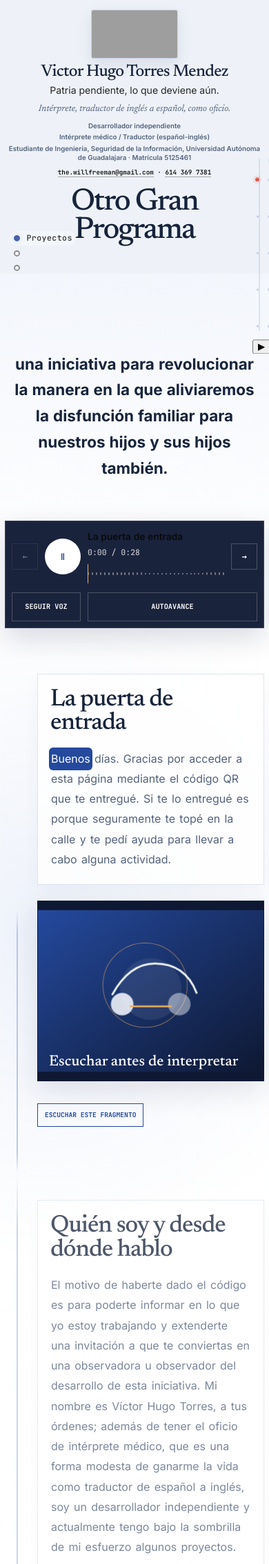
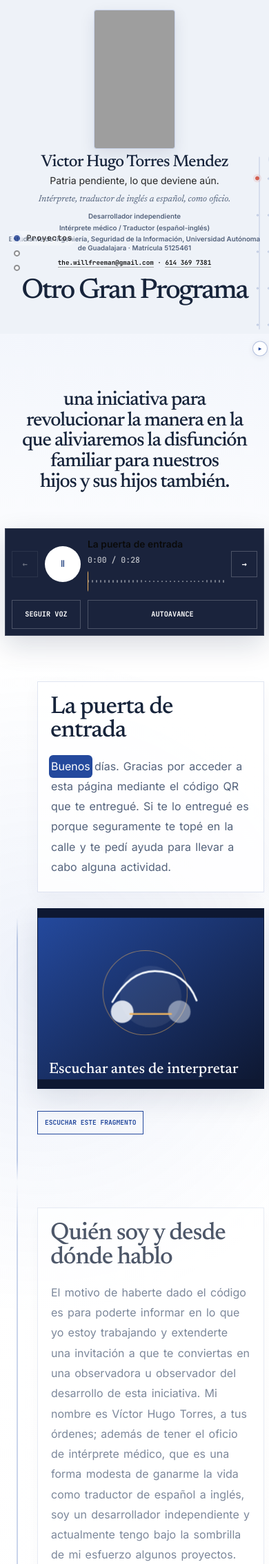
Before and after one commit to SeryMente/otrobuenprograma, a PHP site: page / in a window 390 px wide. Shown: the part 55-2323 px from the top of the page at 69% size. Run offline with PHP 8.4, Linux system fonts and the light colour scheme; grey boxes are pictures that could not be loaded.

Commit message:
fix(v1.6.2): refine mobile narrative layout

```diff
--- a/assets/css/story-v3.css
+++ b/assets/css/story-v3.css
@@ -218,3 +218,19 @@ html.mobile-nav-open .story-micro-rail,html.mobile-nav-open .story-player{pointe
 }
 @media(max-width:430px){.obp-author-signature{font-size:.84rem}}
 @media(prefers-reduced-motion:reduce){.story-micro-rail{transition:none}}
+
+/* ===== v1.6.2 · content-safe narrative refinement ===== */
+.story-intro h2{max-width:980px;margin:0 auto 28px;color:var(--story-ink,#17243b);font:500 clamp(2rem,5vw,4.6rem)/.98 Newsreader,Georgia,serif;letter-spacing:-.04em;text-wrap:balance}
+.story-return-overlay{position:fixed;left:50%;bottom:calc(16px + env(safe-area-inset-bottom));z-index:95;transform:translateX(-50%);min-height:40px;padding:0 14px;border:1px solid rgba(36,73,157,.22);border-radius:999px;background:rgba(255,255,255,.94);color:#24499d;box-shadow:0 10px 30px rgba(15,29,66,.14);backdrop-filter:blur(12px);-webkit-backdrop-filter:blur(12px);cursor:pointer;font:800 .62rem/1 'JetBrains Mono',monospace;letter-spacing:.04em}
+.story-return-overlay[hidden]{display:none!important}
+@media(max-width:820px){
+.obp-hero h1{max-width:100%;margin:0 auto 12px;font-size:clamp(2.35rem,10.5vw,4.1rem);line-height:.9;letter-spacing:-.055em;white-space:nowrap;text-wrap:nowrap}
+.obp-author-portrait{width:118px;height:202px;aspect-ratio:auto;border-radius:4px}
+.obp-author-portrait img{position:absolute;inset:0;width:100%;height:100%;object-fit:cover;object-position:56% 43%}
+.story-intro{padding-top:58px;padding-bottom:30px}
+.story-intro h2{font-size:clamp(1.7rem,7.3vw,3.1rem);line-height:1.04;margin-bottom:22px}
+.story-return-overlay{bottom:calc(12px + env(safe-area-inset-bottom))}
+.story-micro-rail .story-micro-play{width:22px;height:22px;display:grid;place-items:center;margin:7px auto 0;padding:0;border:1px solid rgba(36,73,157,.32);border-radius:50%;background:rgba(255,255,255,.86);color:#24499d;cursor:pointer;font:800 .48rem/1 'JetBrains Mono',monospace;box-shadow:0 2px 8px rgba(15,29,66,.08)}
+html.mobile-nav-open .story-return-overlay{pointer-events:none;opacity:0}
+}
+@media(max-width:340px){.obp-author-portrait{width:110px;height:190px}.obp-hero h1{white-space:normal;text-wrap:balance;max-width:230px;font-size:clamp(2.05rem,11vw,3rem)}.story-intro h2{font-size:clamp(1.55rem,8vw,2.5rem)}}
```
